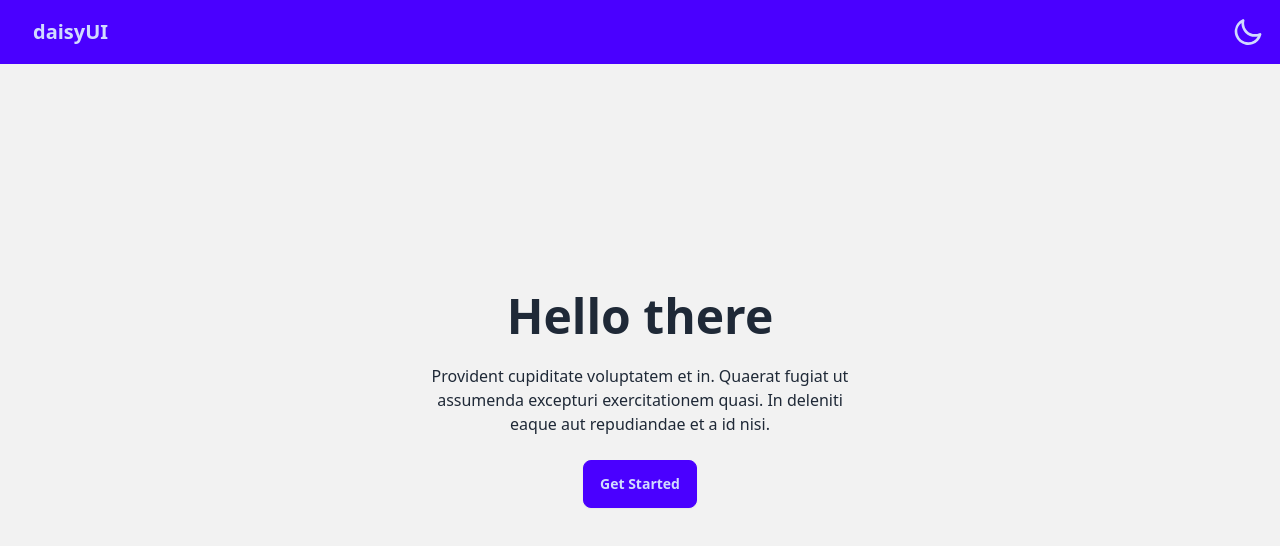
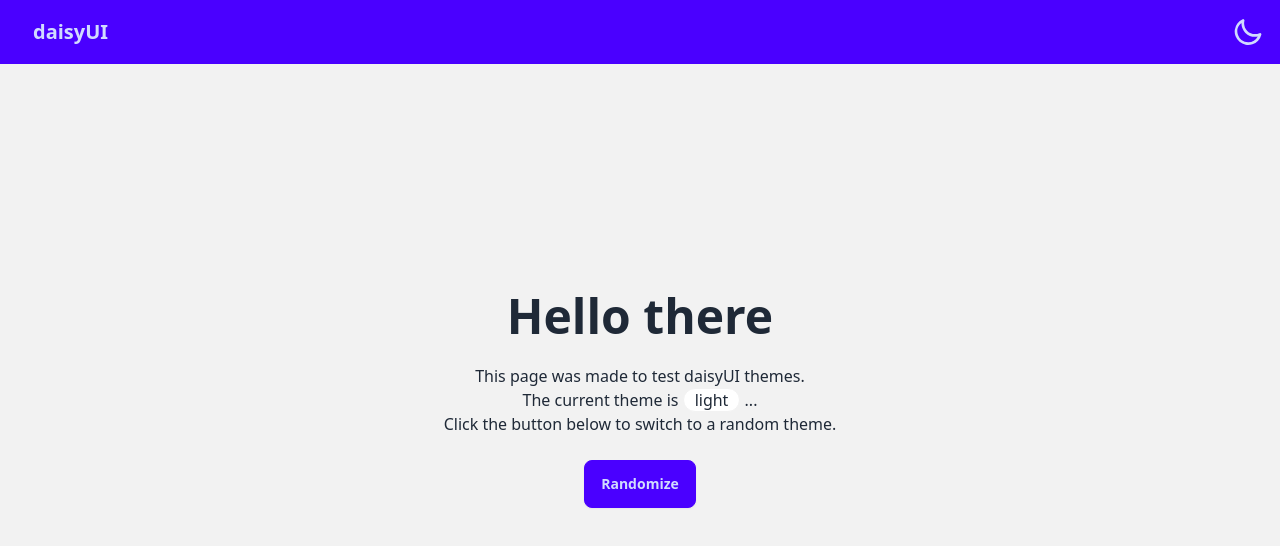
Before and after one commit to JulianoAleixo/Theme-Change-Daisy-UI, a React (Vite) app: page / in a window 1280 px wide. Shown: the top 546 px of the page. Built offline with nearby package versions, Linux system fonts and the light colour scheme.

Commit message:
:sparkles: Feat - Adding random theme change feature on Hero

```diff
--- a/src/App.tsx
+++ b/src/App.tsx
@@ -1,11 +1,23 @@
+import { useEffect, useState } from "react";
 import Hero from "./components/Hero";
 import Navbar from "./components/Navbar";
 
-function App() {
-    return <div className="App">
-        <Navbar />
-        <Hero />
-    </div>;
-}
+const App = () => {
+    const [theme, setTheme] = useState<string>(
+        localStorage.getItem("theme") ?? "light"
+    );
+
+    useEffect(() => {
+        localStorage.setItem("theme", theme);
+        document.querySelector("html")?.setAttribute("data-theme", theme);
+    }, [theme]);
+
+    return (
+        <div>
+            <Navbar theme={theme} setTheme={setTheme} />
+            <Hero theme={theme} setTheme={setTheme} />
+        </div>
+    );
+};
 
 export default App;
--- a/src/components/Hero.tsx
+++ b/src/components/Hero.tsx
@@ -1,15 +1,60 @@
-const Hero = () => {
+interface HeroProps {
+    theme: string;
+    setTheme: (theme: string) => void;
+}
+
+const Hero = ({ theme, setTheme }: HeroProps) => {
+    const handleToggle = () => {
+        const themes: string[] = [
+            "cupcake",
+            "bumblebee",
+            "emerald",
+            "corporate",
+            "synthwave",
+            "retro",
+            "cyberpunk",
+            "valentine",
+            "halloween",
+            "garden",
+            "forest",
+            "aqua",
+            "lofi",
+            "pastel",
+            "fantasy",
+            "wireframe",
+            "black",
+            "luxury",
+            "dracula",
+            "cmyk",
+            "autumn",
+            "business",
+            "acid",
+            "lemonade",
+            "night",
+            "coffee",
+            "winter",
+            "dim",
+            "nord",
+            "sunset",
+        ];
+
+        const randomTheme = themes[Math.floor(Math.random() * themes.length)];
+        setTheme(randomTheme);
+    };
+
     return (
         <div className="hero bg-base-200 min-h-screen">
             <div className="hero-content text-center">
-                <div className="max-w-md">
+                <div className="max-w-lg">
                     <h1 className="text-5xl font-bold">Hello there</h1>
                     <p className="py-6">
-                        Provident cupiditate voluptatem et in. Quaerat fugiat ut
-                        assumenda excepturi exercitationem quasi. In deleniti
-                        eaque aut repudiandae et a id nisi.
+                        This page was made to test <a href="https://daisyui.com/docs/themes/" target="_blank">daisyUI themes</a>. <br />
+                        The current theme is <span className="badge badge-lg">{theme}</span> ... <br />
+                        Click the button below to switch to a random theme.
                     </p>
-                    <button className="btn btn-primary">Get Started</button>
+                    <button className="btn btn-primary" onClick={handleToggle}>
+                        Randomize
+                    </button>
                 </div>
             </div>
         </div>
--- a/src/components/Navbar.tsx
+++ b/src/components/Navbar.tsx
@@ -1,10 +1,11 @@
-import { useEffect, useState } from "react";
+import { useEffect } from "react";
 
-const Navbar = () => {
-    const [theme, setTheme] = useState<string>(
-        localStorage.getItem("theme") ?? "light"
-    );
+interface NavbarProps {
+    theme: string;
+    setTheme: (theme: string) => void;
+}
 
+const Navbar = ({ theme, setTheme }: NavbarProps) => {
     const handleToggle = (e: React.ChangeEvent<HTMLInputElement>) => {
         if (e.target.checked) {
             setTheme("dark");
--- a/tailwind.config.js
+++ b/tailwind.config.js
@@ -6,6 +6,39 @@ export default {
     },
     plugins: [require("daisyui")],
     daisyui: {
-        themes: ["light", "dark", "cupcake"],
+        themes: [
+            "light",
+            "dark",
+            "cupcake",
+            "bumblebee",
+            "emerald",
+            "corporate",
+            "synthwave",
+            "retro",
+            "cyberpunk",
+            "valentine",
+            "halloween",
+            "garden",
+            "forest",
+            "aqua",
+            "lofi",
+            "pastel",
+            "fantasy",
+            "wireframe",
+            "black",
+            "luxury",
+            "dracula",
+            "cmyk",
+            "autumn",
+            "business",
+            "acid",
+            "lemonade",
+            "night",
+            "coffee",
+            "winter",
+            "dim",
+            "nord",
+            "sunset",
+          ],
     },
 };
```
